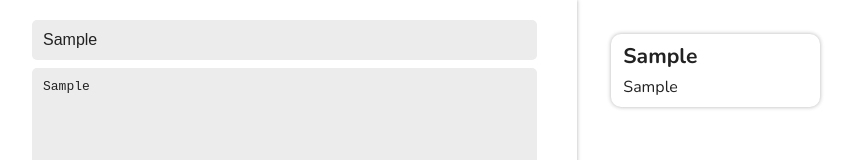
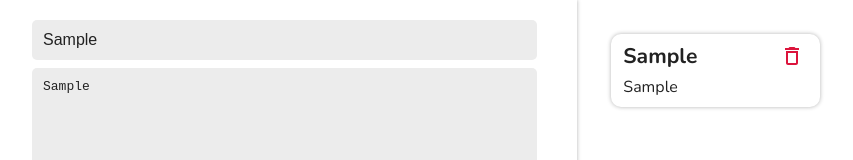
Before and after one commit to ArturRibeiro01/react_tasklist, a React (Create React App) app: page / in a window 1280 px wide. Both pictures are taken after typing "Sample", "Sample" into the empty fields and a click on the button "Criar Anotação". Shown: the top 160 px of the page, without its empty margins (8-861 px from the left). Built offline with nearby package versions, Linux system fonts and the light colour scheme.

Commit message:
implementação da deleção de tarefas

```diff
--- a/src/App.js
+++ b/src/App.js
@@ -23,11 +23,21 @@ class App extends Component {
     this.setState(novoEstado);
   }
 
+  deleteCard(index) {
+    let arrayNotas = this.state.notas;
+    arrayNotas.splice(index, 1);
+    this.setState({ notas: arrayNotas });
+    console.log("apagou");
+  }
+
   render() {
     return (
       <section className="conteudo">
         <FormCadastro createCard={this.createTask.bind(this)} />
-        <ListaDeNotas notas={this.state.notas} />
+        <ListaDeNotas
+          apagarNota={this.deleteCard.bind(this)}
+          notas={this.state.notas}
+        />
       </section>
     );
   }
--- a/src/components/CardNota/CardNota.css
+++ b/src/components/CardNota/CardNota.css
@@ -3,12 +3,12 @@
   flex-direction: column;
   align-items: flex-start;
   justify-content: space-between;
-  /* background-color: var(--fundo-detalhes); */
   border-radius: 10px;
   flex-wrap: wrap;
   box-shadow: 0 0 4px rgba(0, 0, 0, 0.3);
   padding: 12px;
   transition: 0.2s ease-in;
+  position: relative;
 }
 .card-nota:hover {
   box-shadow: 0 0 4px rgba(250, 187, 24, 0.9);
@@ -24,8 +24,16 @@
   font-size: 1.2em;
   margin-bottom: 12px;
   font-weight: bold;
+  max-width: 240px;
 }
 
 .card-nota_texto {
   font-size: 1em;
+  max-width: 280px;
 }
+.svg_delete {
+  position: absolute;
+  right: 16px;
+  top: 10px;
+  cursor: pointer;
+}
--- a/src/components/CardNota/CardNota.jsx
+++ b/src/components/CardNota/CardNota.jsx
@@ -1,11 +1,18 @@
 import React, { Component } from "react";
+import { ReactComponent as DeleteIcon } from "../../assets/img/delete_icon.svg";
 
 import "./CardNota.css";
 
 class CardNota extends Component {
+  apagar() {
+    const indice = this.props.indice;
+    this.props.apagarNota(indice);
+  }
+
   render() {
     return (
       <section className="card-nota">
+        <DeleteIcon onClick={this.apagar.bind(this)} className="svg_delete" />
         <header className="card-nota_cabecalho">
           <h3 className="card-nota_titulo">{this.props.title}</h3>
         </header>
--- a/src/components/ListaDeNotas/ListaDeNotas.css
+++ b/src/components/ListaDeNotas/ListaDeNotas.css
@@ -12,4 +12,5 @@
   max-width: 300px;
   max-height: 300px;
   display: inline;
+  overflow-wrap: break-word;
 }
--- a/src/components/ListaDeNotas/ListaDeNotas.jsx
+++ b/src/components/ListaDeNotas/ListaDeNotas.jsx
@@ -10,7 +10,12 @@ class ListaDeNotas extends Component {
         {this.props.notas.map((nota, index) => {
           return (
             <li className="lista-notas_item" key={index}>
-              <CardNota title={nota.title} message={nota.message} />
+              <CardNota
+                indice={index}
+                apagarNota={this.props.apagarNota}
+                title={nota.title}
+                message={nota.message}
+              />
             </li>
           );
         })}
```
Also changed, not shown: src/assets/img/delete_icon.svg (added).
